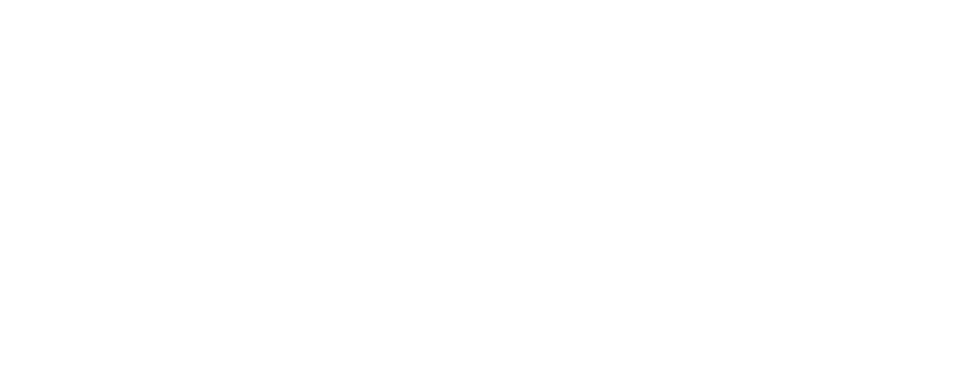
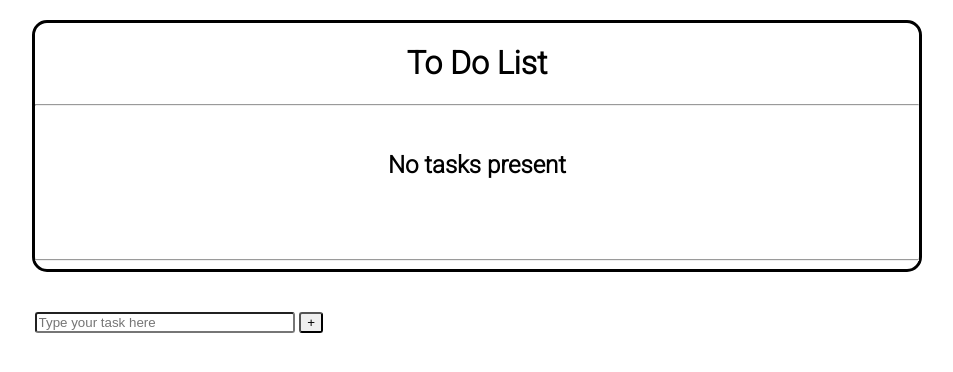
Before and after one commit to sergeantops134/toDoList, a plain HTML site: page index.html in a window 1280 px wide. Shown: the whole page, without its empty margins (163-1116 px from the left). Drawn offline with Linux system fonts and the light colour scheme.

Commit message:
Added base markup and dafult tasks creating ability

```diff
--- a/app.js
+++ b/app.js
@@ -0,0 +1,22 @@
+
+
+const textInput = document.querySelector(".text-input");
+
+
+textInput.addEventListener("input", ()=>{
+    textInput.classList.add("wrong-state");
+});
+
+
+
+//================== utils
+function setNormalState(event){
+    event.target.classList.remove("wrong-input");
+}
+
+
+function setWrongState(event){
+    event.target.classList.add("wrong-input");
+    alert("qwe");
+}
+//====================== Task
--- a/index.html
+++ b/index.html
@@ -3,9 +3,21 @@
 <head>
     <meta charset="UTF-8">
     <title>TO DO LIST</title>
+    <link rel="stylesheet" href="styles.css">
 </head>
 <body>
-
-<script src="app.js"></script>
+<div class="container">
+    <h1>To Do List</h1>
+    <hr>
+    <div class="task-holder">
+        <h2>No tasks present</h2>
+    </div>
+    <hr>
+</div>
+<div>
+    <input class="text-input" type="text" placeholder="Type your task here">
+    <button class="plus-button">+</button>
+</div>
+<script type="module" src="app.js"></script>
 </body>
 </html>
--- a/styles.css
+++ b/styles.css
@@ -0,0 +1,41 @@
+
+@import url('https://fonts.googleapis.com/css2?family=Roboto:wght@300&display=swap');
+
+body{
+    font-family: 'Roboto', sans-serif;
+}
+h1{
+    text-align: center;
+}
+
+.container{
+    margin: 20px auto;
+    width: 70%;
+    border-radius: 15px;
+    border: 3px solid;
+}
+
+.text-input{
+    border-radius: 3px;
+    margin: 20px 0 0 15%;
+    width: 20%;
+    display: inline-block;
+}
+.task-holder{
+    min-height: 100px;
+    height: fit-content;
+}
+.task-holder h2{
+    margin: 45px auto;
+    width: fit-content;
+}
+
+.plus-button{
+    margin: 20px 0 0 0;
+    display: inline-block;
+    border-radius: 3px;
+}
+
+.wrong-input{
+    background-color: red;
+}
```
